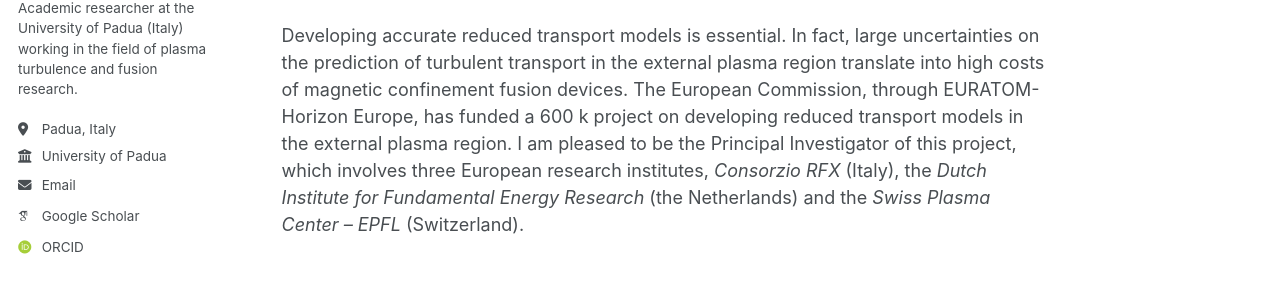
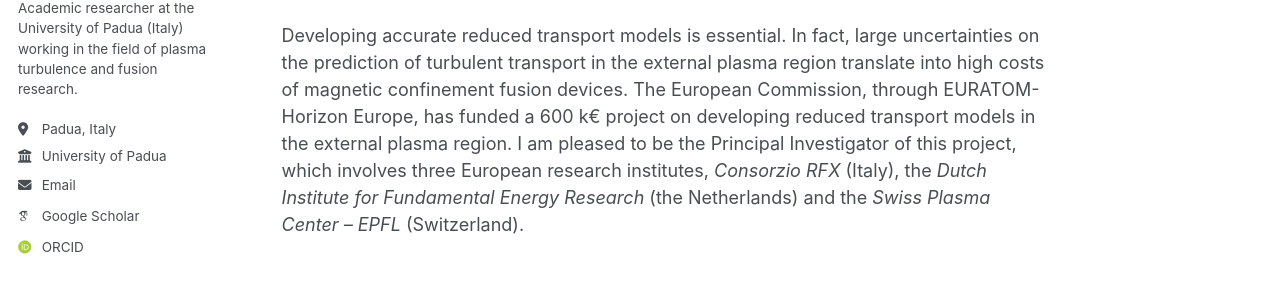
Before and after one commit to mgiacomin/mgiacomin.github.io, a Jekyll site: the page built from _pages/research.md, in a window 1280 px wide and 900 px high, scrolled down 2679 px. Shown: the part 322-621 px from the top of the window. Built offline with Jekyll 4.4.1, drawn with Linux system fonts in a browser that asks for light colours; some web fonts are replaced; a script that is not in the unit is left out.

```diff
--- a/_pages/research.md
+++ b/_pages/research.md
@@ -26,4 +26,4 @@
 
 <img src='/images/RM.png'>
 
-Developing accurate reduced transport models is essential. In fact, large uncertainties on the prediction of turbulent transport in the external plasma region translate into high costs of magnetic confinement fusion devices. The European Commission, through EURATOM-Horizon Europe, has funded a 600 k project on developing reduced transport models in the external plasma region. I am pleased to be the Principal Investigator of this project, which involves three European research institutes, *Consorzio RFX* (Italy), the *Dutch Institute for Fundamental Energy Research* (the Netherlands) and the *Swiss Plasma Center – EPFL* (Switzerland).
+Developing accurate reduced transport models is essential. In fact, large uncertainties on the prediction of turbulent transport in the external plasma region translate into high costs of magnetic confinement fusion devices. The European Commission, through EURATOM-Horizon Europe, has funded a 600 k€ project on developing reduced transport models in the external plasma region. I am pleased to be the Principal Investigator of this project, which involves three European research institutes, *Consorzio RFX* (Italy), the *Dutch Institute for Fundamental Energy Research* (the Netherlands) and the *Swiss Plasma Center – EPFL* (Switzerland).
```
Also changed, not shown: _talks/Vienna2024.md (renamed from _talks/kinetics_meeting.md).
